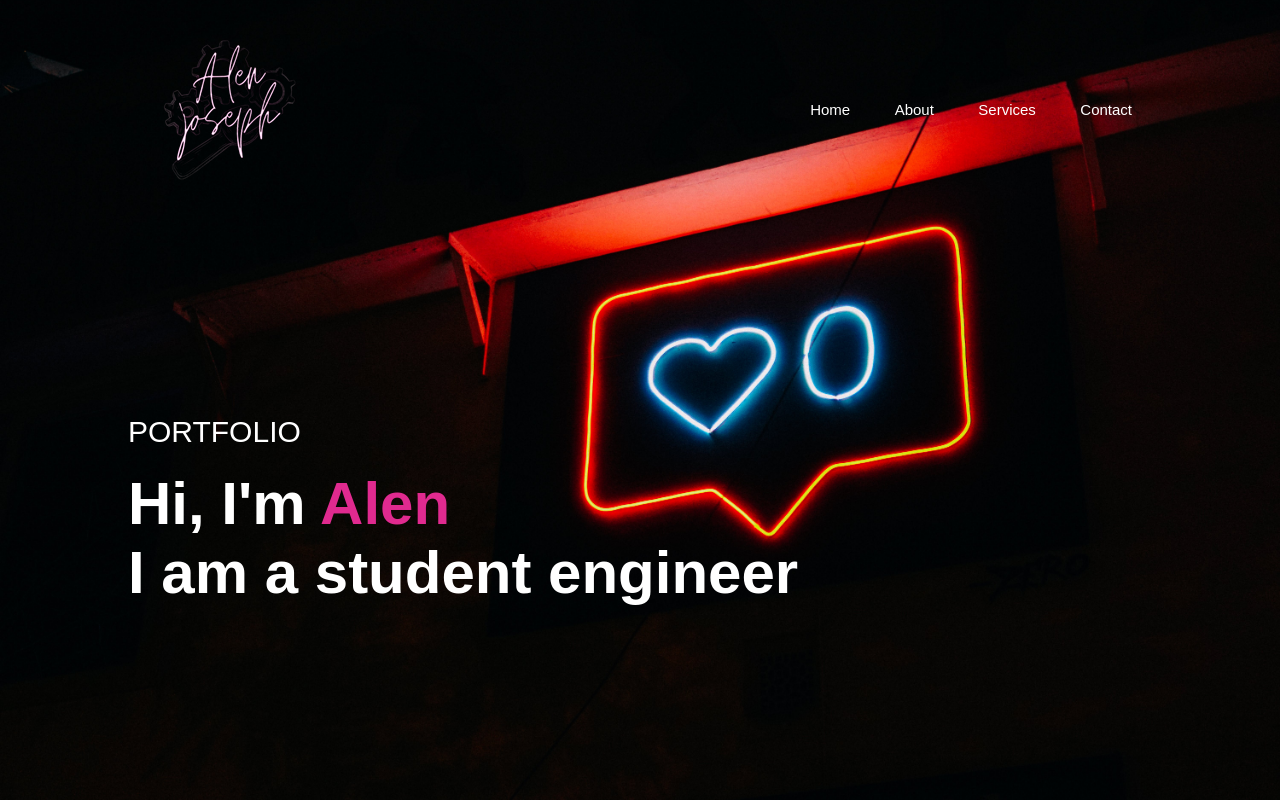
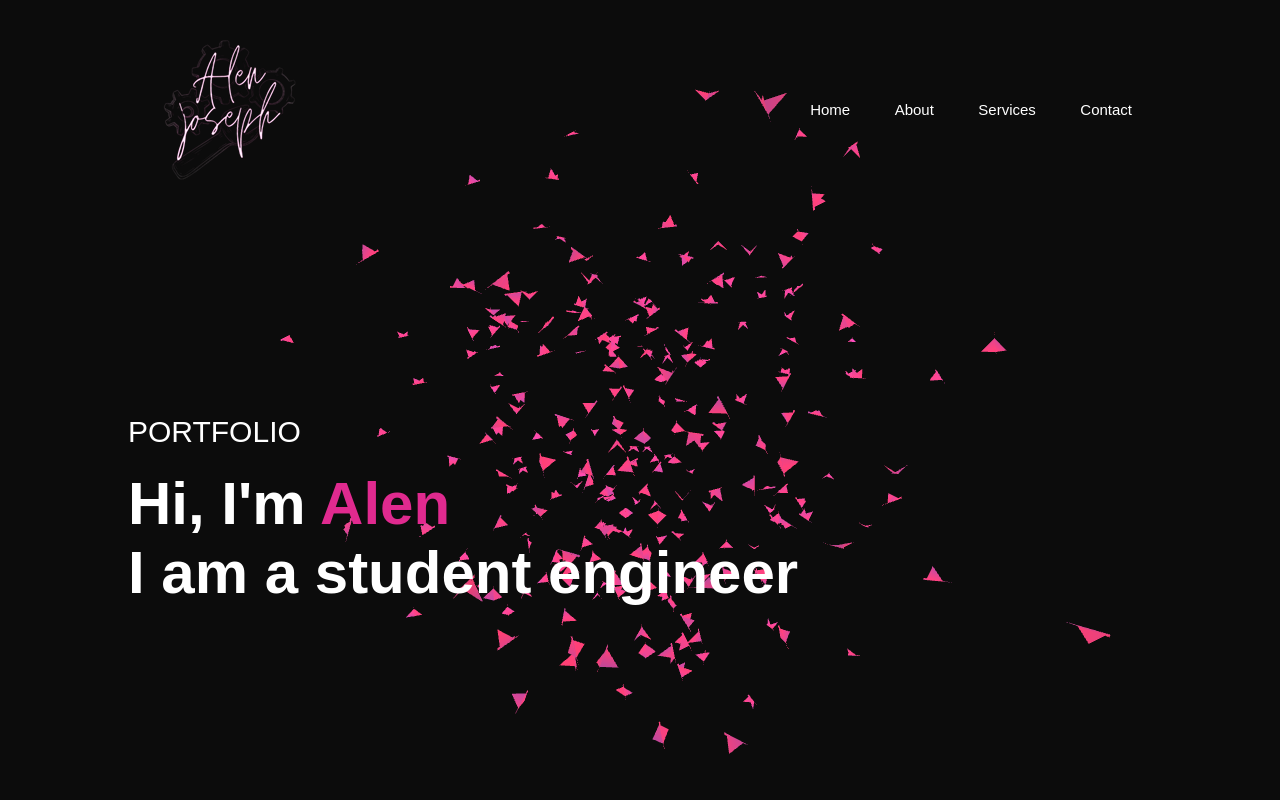
Before and after one commit to DJZake/DJZake.github.io, a plain HTML site: page index.html in a window 1280 px wide. Shown: the top 800 px of the page. Drawn offline with nearby package versions, Linux system fonts and the light colour scheme; animation ran at ten frames a second.

Commit message:
updated bg

```diff
--- a/index.html
+++ b/index.html
@@ -243,5 +243,30 @@
          .catch(error => console.error('Error!', error.message))
      })
    </script>
+   <script src="https://cdnjs.cloudflare.com/ajax/libs/three.js/r134/three.min.js"></script>
+   <script src="https://cdn.jsdelivr.net/npm/vanta@latest/dist/vanta.birds.min.js"></script>
+   <script>
+   VANTA.BIRDS({
+     el: "#header",
+     mouseControls: true,
+     touchControls: true,
+     gyroControls: false,
+     minHeight: 200.00,
+     minWidth: 200.00,
+     scale: 1.00,
+     scaleMobile: 1.00,
+     backgroundColor: 0xc0c0c,
+     color1: 0xfc0d44,
+     color2: 0x9b1879,
+     colorMode: "lerpGradient",
+     birdSize: 1.30,
+     wingSpan: 20.00,
+     speedLimit: 8.00,
+     separation: 26.00,
+     alignment: 17.00,
+     cohesion: 17.00,
+     quantity: 4.00
+   })
+   </script>
 </body>
 </html>
```
